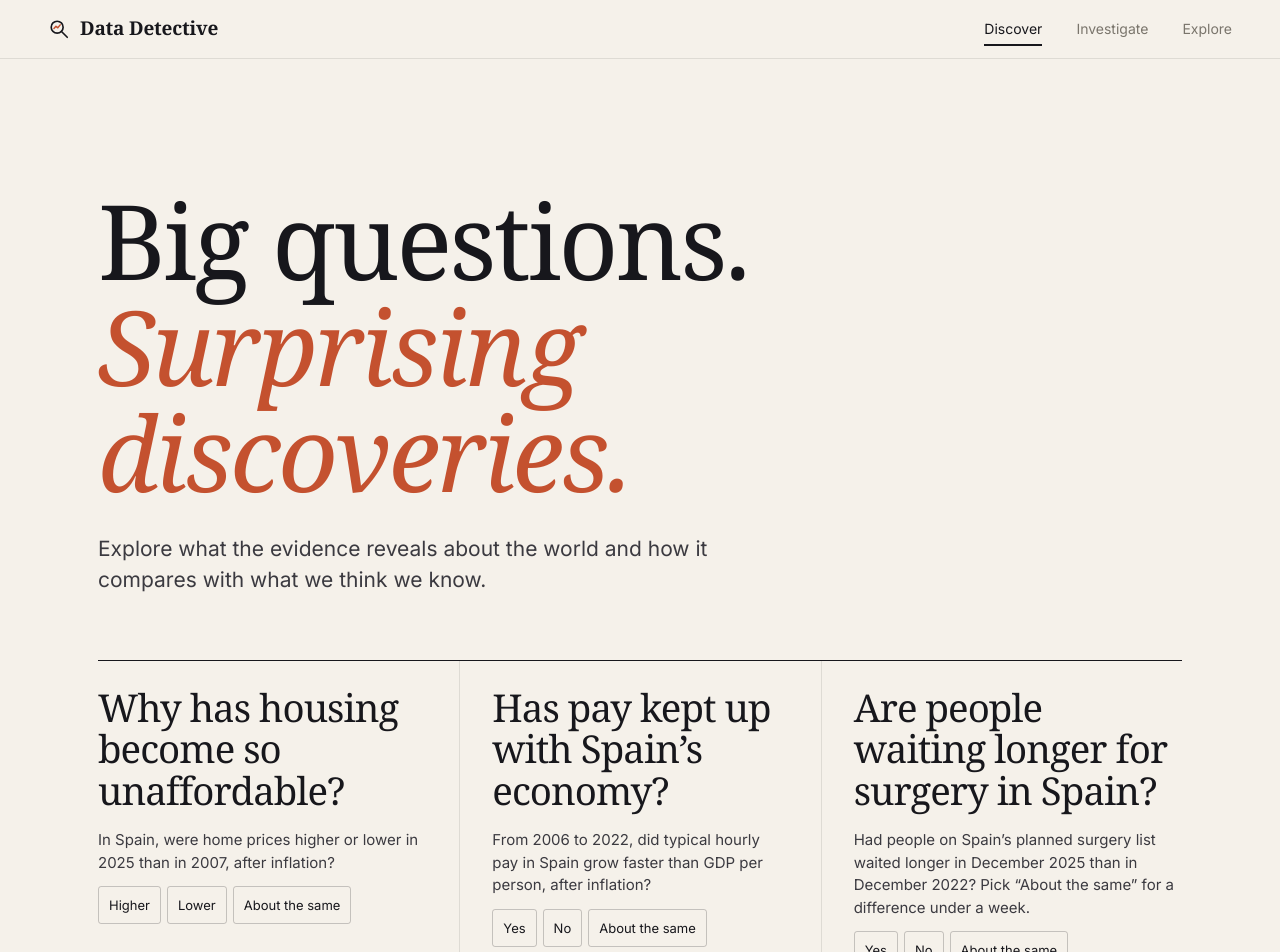
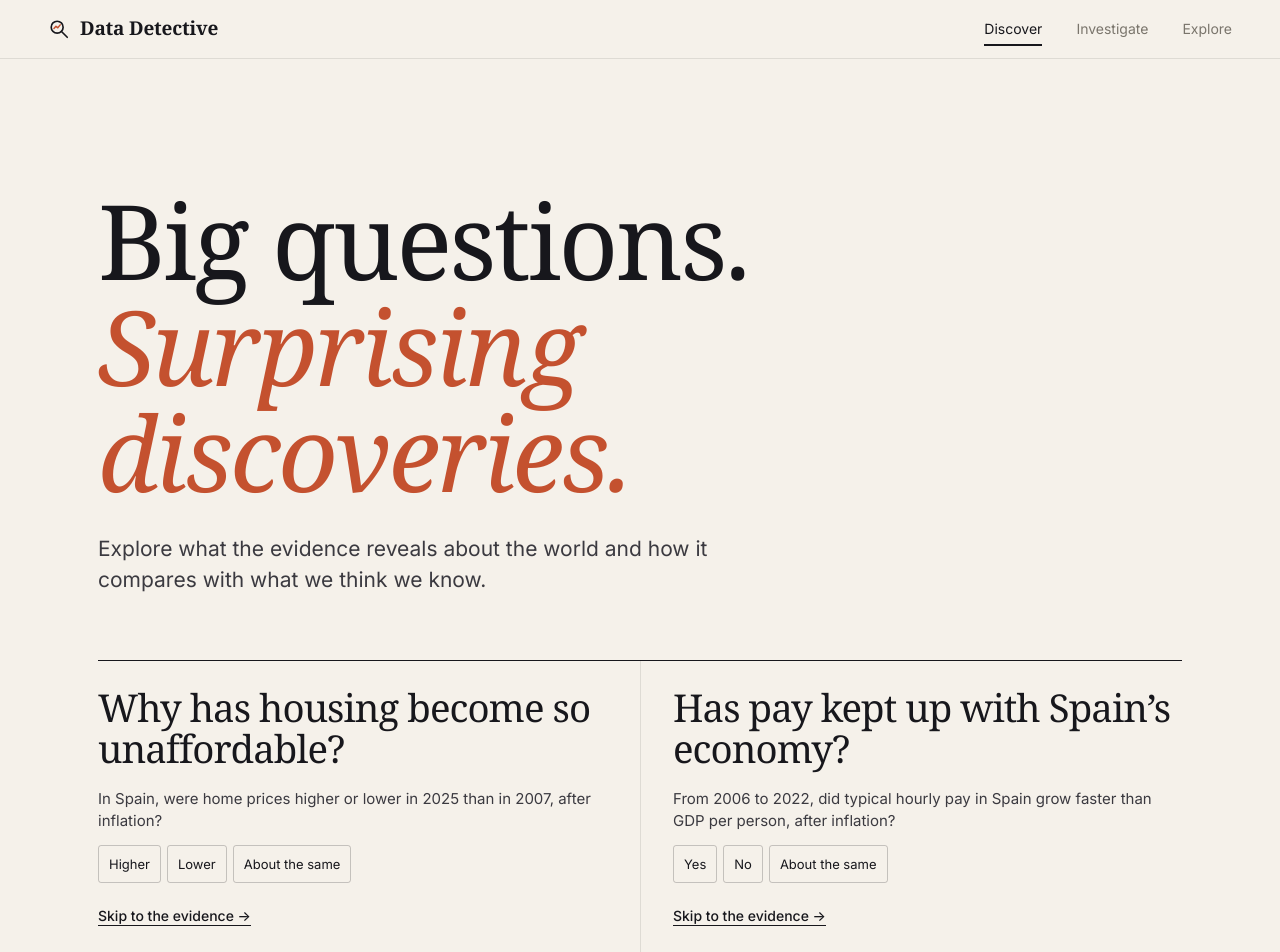
Before and after one commit to mishpedraza/data-detective, a React (Vite) app: page / in a window 1280 px wide. Shown: the top 952 px of the page. Built offline with nearby package versions, Linux system fonts and the light colour scheme.

Commit message:
Remove the surgery waits prediction from Discover

```diff
--- a/src/data/discoveries.ts
+++ b/src/data/discoveries.ts
@@ -1,9 +1,6 @@
 import { INDICATORS, series } from './indicators'
-import { surgeryQuestion, surgerySource, surgeryTrend } from './surgeryWaits'
 
-type EndpointComparison =
-  | { kind: 'series'; indicator: string; from: number; to: number; subject: string; precision: number; benchmark?: string }
-  | { kind: 'surgery'; from: string; to: string }
+type EndpointComparison = { indicator: string; from: number; to: number; subject: string; precision: number; benchmark?: string }
 
 const directionOptions = ['Higher', 'Lower', 'About the same'] as const
 const yesNoOptions = ['Yes', 'No', 'About the same'] as const
@@ -11,7 +8,7 @@ export type Prediction = typeof directionOptions[number] | typeof yesNoOptions[n
 
 export function predictionOptions(discovery: Discovery) {
   const comparison = discovery.comparison
-  return comparison.kind === 'surgery' || comparison.benchmark ? yesNoOptions : directionOptions
+  return comparison.benchmark ? yesNoOptions : directionOptions
 }
 
 function answerFor(change: number, options: readonly Prediction[]): Prediction {
@@ -33,22 +30,15 @@ export const featuredDiscoveries: Discovery[] = [
     id: 'housing-affordability',
     question: 'Why has housing become so unaffordable?',
     prompt: 'In Spain, were home prices higher or lower in 2025 than in 2007, after inflation?',
-    comparison: { kind: 'series', indicator: 'house_price_real', from: 2007, to: 2025, subject: 'home prices', precision: 0 },
+    comparison: { indicator: 'house_price_real', from: 2007, to: 2025, subject: 'home prices', precision: 0 },
     context: 'The 2007 boom is a high bar. Whether a home is affordable today also depends on income, mortgage rates and where you live.',
   },
   {
     id: 'growth-wages',
     question: 'Has pay kept up with Spain’s economy?',
     prompt: 'From 2006 to 2022, did typical hourly pay in Spain grow faster than GDP per person, after inflation?',
-    comparison: { kind: 'series', indicator: 'median_earnings_real', from: 2006, to: 2022, subject: 'median hourly pay', precision: 1, benchmark: 'gdp_pc_real' },
+    comparison: { indicator: 'median_earnings_real', from: 2006, to: 2022, subject: 'median hourly pay', precision: 1, benchmark: 'gdp_pc_real' },
     context: 'Typical hourly pay bought a little more. What a household can afford also depends on hours worked and other sources of income.',
-  },
-  {
-    id: 'surgery-waits',
-    question: surgeryQuestion,
-    prompt: 'Had people on Spain’s planned surgery list waited longer in December 2025 than in December 2022? Pick “About the same” for a difference under a week.',
-    comparison: { kind: 'surgery', from: 'Dec 2022', to: 'Dec 2025' },
-    context: 'The national average barely changed across those three years. Where you live matters more: in December 2025, the average ranged from 50 days in Madrid to 173 in Andalusia.',
   },
 ]
 
@@ -63,17 +53,6 @@ export const collection = [
 export function discoveryEvidence(discovery: Discovery) {
   const comparison = discovery.comparison
   const options = predictionOptions(discovery)
-  if (comparison.kind === 'surgery') {
-    const first = surgeryTrend.find(({ date }) => date === comparison.from)
-    const last = surgeryTrend.find(({ date }) => date === comparison.to)
-    if (!first || !last) return null
-    return {
-      result: `The average was ${first.days} days in December 2022 and ${last.days} days in December 2025.`,
-      answer: answerFor(Math.abs(last.days - first.days) < 7 ? 0 : last.days - first.days, options),
-      source: surgerySource,
-      publisher: 'Spain’s Ministry of Health',
-    }
-  }
   const { from, to, precision } = comparison
   const changeFor = (id: string) => {
     const indicator = INDICATORS[id]
--- a/src/pages/Discover.tsx
+++ b/src/pages/Discover.tsx
@@ -8,9 +8,7 @@ type Featured = typeof featuredDiscoveries[number]
 
 function investigationHref(discovery: Featured) {
   const comparison = discovery.comparison
-  return hrefFor('investigate', comparison.kind === 'series'
-    ? { r: discovery.id, from: comparison.from, to: comparison.to }
-    : { r: discovery.id })
+  return hrefFor('investigate', { r: discovery.id, from: comparison.from, to: comparison.to })
 }
 
 function DiscoveryCard({ discovery, navigate }: { discovery: Featured; navigate: (href: string) => void }) {
--- a/src/styles.css
+++ b/src/styles.css
@@ -555,7 +555,7 @@ p.synthesis-note { font-size: 14px; color: var(--muted); margin: 8px 0 0; }
 .surgery-chart polyline { fill: none; stroke: var(--b); stroke-width: 2; }
 .surgery-chart circle { fill: var(--b); }
 
-.discovery-grid { display: grid; grid-template-columns: repeat(3, minmax(0, 1fr)); border-top: 1.5px solid var(--ink); border-bottom: 1px solid var(--rule); }
+.discovery-grid { display: grid; grid-template-columns: repeat(2, minmax(0, 1fr)); border-top: 1.5px solid var(--ink); border-bottom: 1px solid var(--rule); }
 .discovery-card { display: flex; flex-direction: column; align-items: flex-start; padding: 26px clamp(16px, 2.5vw, 32px); }
 .discovery-card + .discovery-card { border-left: 1px solid var(--rule); }
 .discovery-card:first-child { padding-left: 0; }
```
Also changed, not shown: 1 other file (tests, documents, lock files or other folders).
